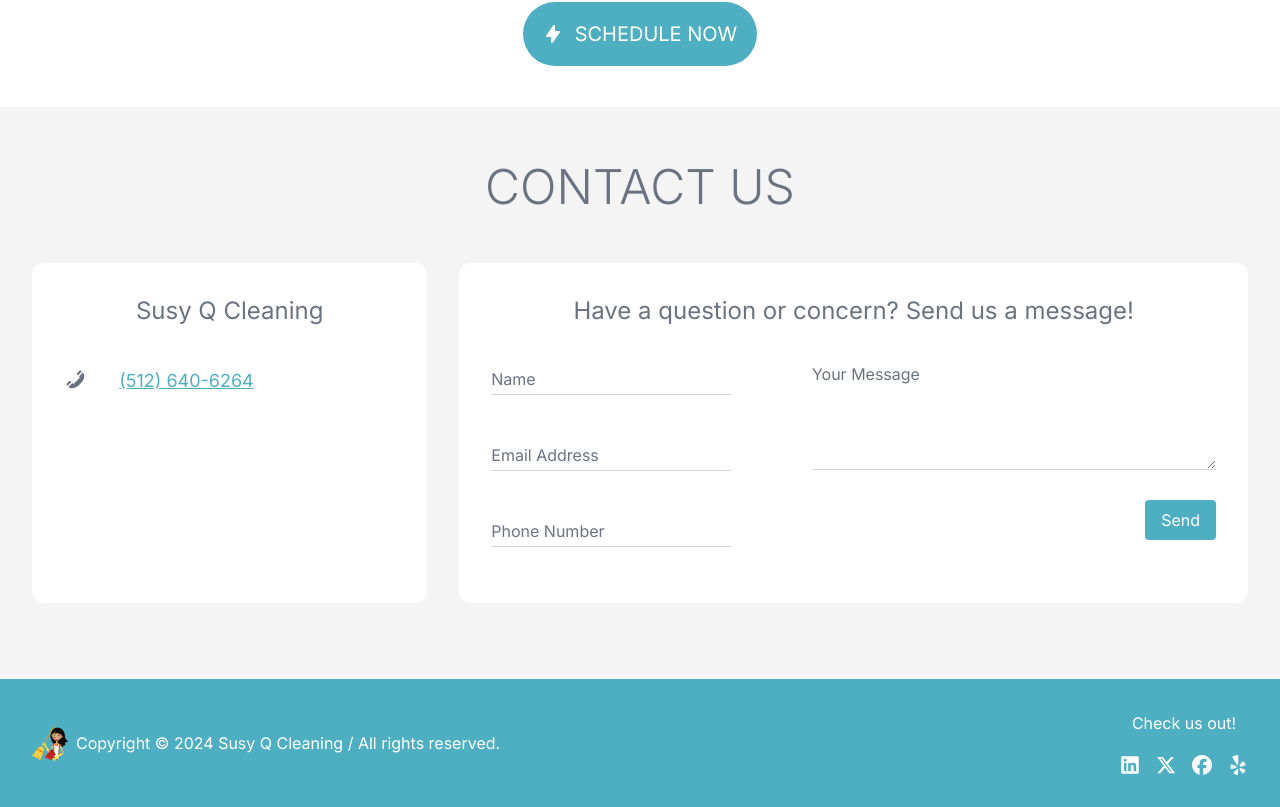
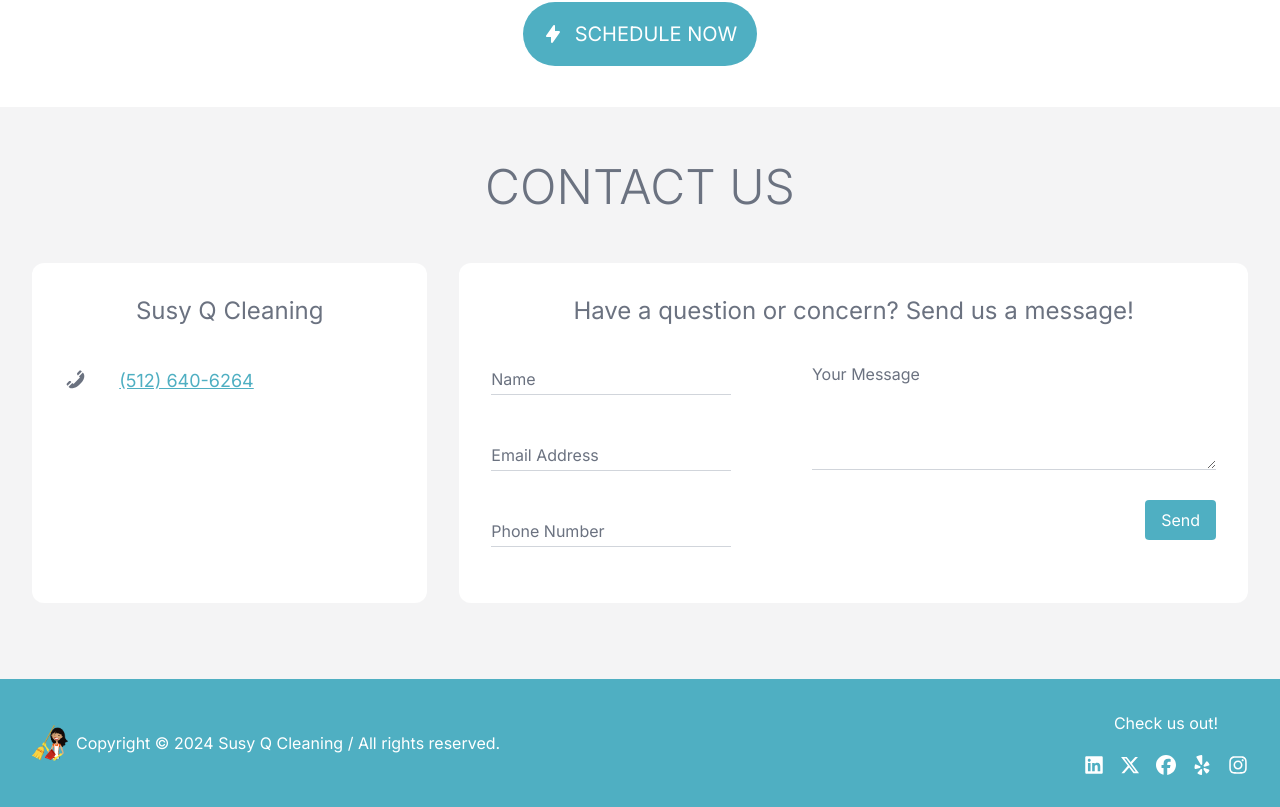
Before and after one commit to oscar-ct/susyq, a Next.js app: page / in a window 1280 px wide. Shown: the part 4796-5603 px from the top of the page. Built offline with nearby package versions, Linux system fonts and the light colour scheme.

Commit message:
update linkedin href and add instagram link/icon

```diff
--- a/src/components/Footer.jsx
+++ b/src/components/Footer.jsx
@@ -1,6 +1,7 @@
 import Image from "next/image";
 import susy from "../../public/images/susyQCleaningServices.png"
 import { FaLinkedin, FaXTwitter, FaFacebook, FaYelp } from "react-icons/fa6";
+import {FaInstagram} from "react-icons/fa";
 
 const Footer = () => {
     return (
@@ -25,7 +26,8 @@
                 <div className={"text-white pt-10 md:pt-0 flex flex-col justify-center"}>
                     <span className="text-center">Check us out!</span>
                     <div className="pt-5 grid grid-flow-col gap-4 text-xl">
-                        <a aria-label="linkedin" href={"https://www.linkedin.com/in/oscar-ct"} target="_blank"
+                        <a aria-label="linkedin" href={"https://www.linkedin.com/company/susy-q-cleaning/"}
+                           target="_blank"
                            rel="noopener noreferrer">
                             <FaLinkedin/>
                         </a>
@@ -37,9 +39,15 @@
                            rel="noopener noreferrer">
                             <FaFacebook/>
                         </a>
-                        <a aria-label="portfolio" href={"https://www.yelp.com/biz/susy-q-cleaning-austin"} target="_blank"
+                        <a aria-label="portfolio" href={"https://www.yelp.com/biz/susy-q-cleaning-austin"}
+                           target="_blank"
                            rel="noopener noreferrer">
                             <FaYelp/>
+                        </a>
+                        <a aria-label="portfolio" href={"https://www.instagram.com/susyqcleaning/"}
+                           target="_blank"
+                           rel="noopener noreferrer">
+                            <FaInstagram/>
                         </a>
                     </div>
                 </div>
```
